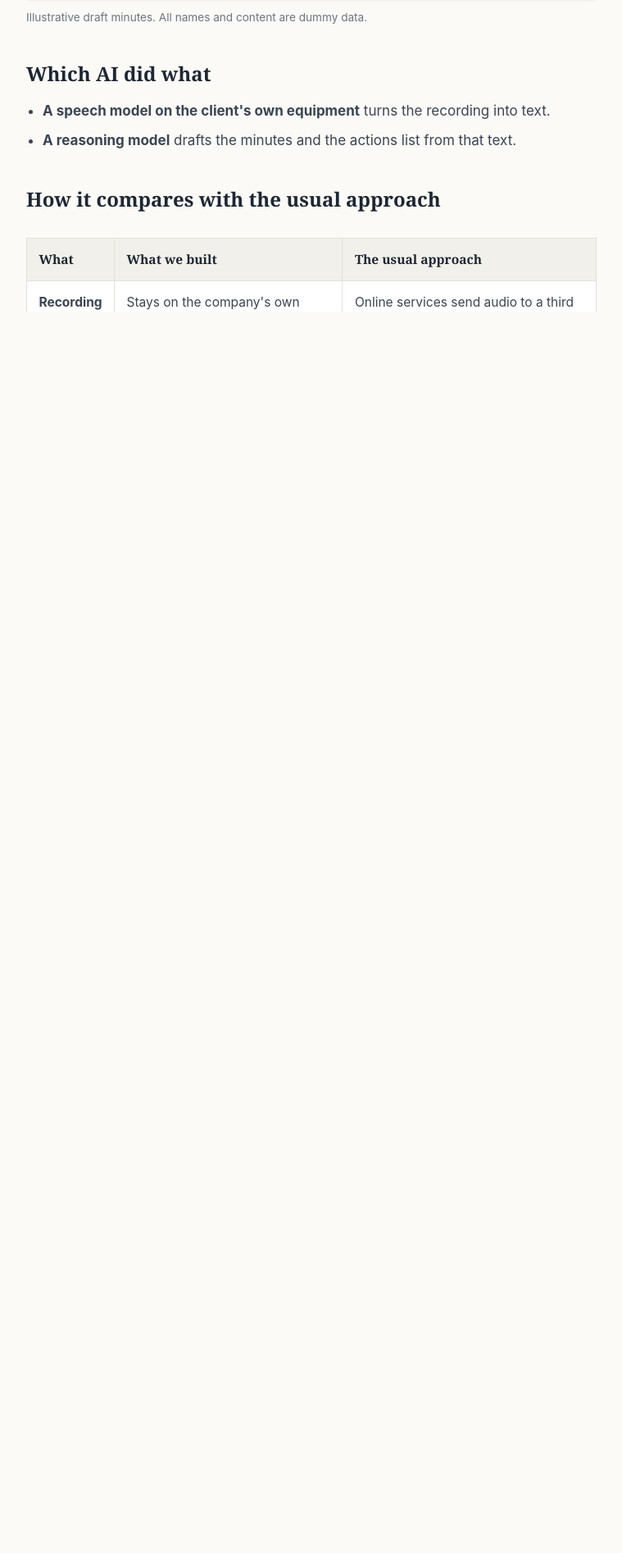
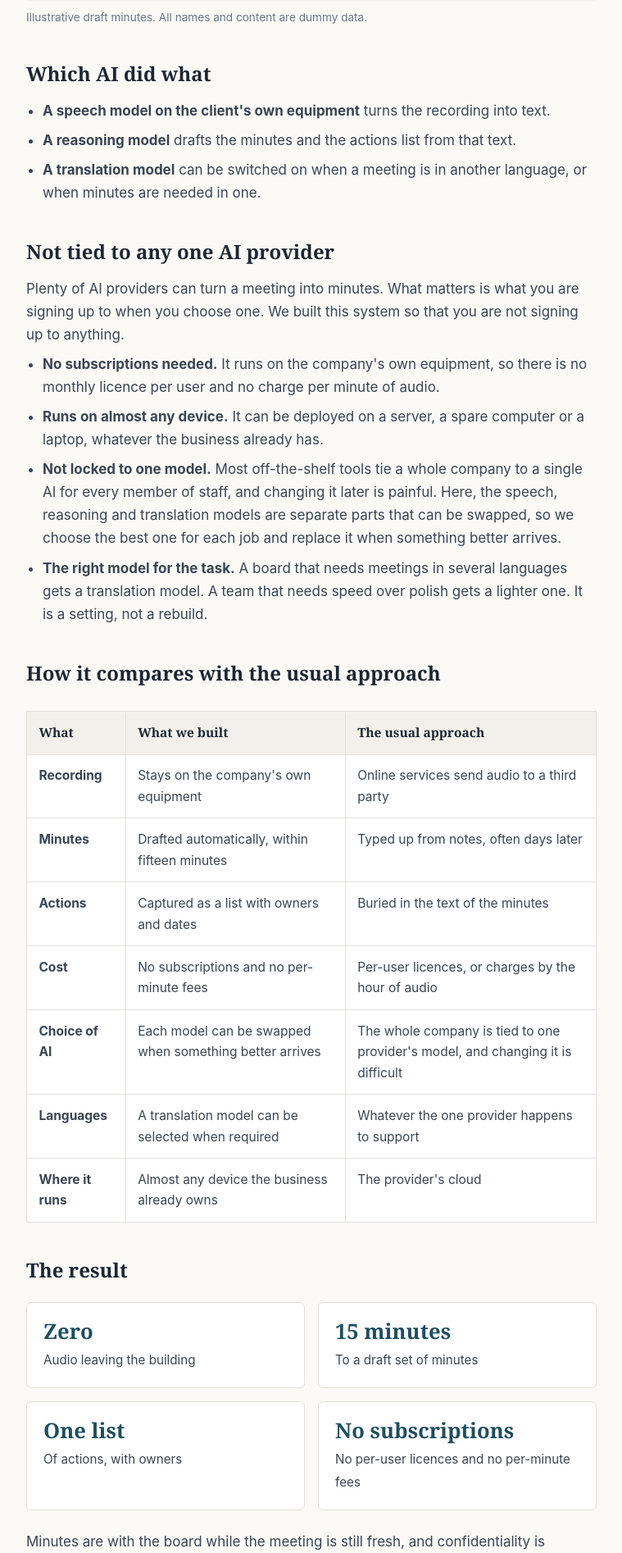
Before and after one commit to stuart-ops/testlane-project, a Django app: page /case-studies/board-minutes/ in a window 1280 px wide. Shown: the part 1145-3039 px from the top of the page at 82% size, without its empty margins (260-1019 px from the left). Before the commit the page ends 1525 px from the top, so only its background shows below. Run offline with Django 5.2, Linux system fonts and the light colour scheme.

Commit message:
content(minutes): not tied to one AI provider, no subscriptions, any device, swappable models incl translation

```diff
--- a/templates/public_pages/case-studies/sovereign-whisper.html
+++ b/templates/public_pages/case-studies/sovereign-whisper.html
@@ -34,14 +34,31 @@
     <h2>The problem</h2><p>Boardrooms and legal discussions produce recordings that cannot safely be sent to an online transcription service. Using one risks confidentiality and, in some cases, legal privilege. The alternative is a person typing minutes from memory and scribbled notes days later.</p><h2>What we did</h2><p>Meetings are recorded on a phone and the file moves straight to a server inside the client's own office. The recording is turned into text there, drafted into minutes with a clear list of actions, and sent to the right people as a PDF.</p><p>At no point does the audio pass through a third party. Actions go straight onto the client's own task board, so nothing gets lost between the meeting and the follow-up.</p>
     <figure class="figure"><img src="{% static 'img/whisper.png' %}" alt="Mock-up of draft board minutes with an actions list"><figcaption>Illustrative draft minutes. All names and content are dummy data.</figcaption></figure>
     <h2>Which AI did what</h2>
-    <ul><li><strong>A speech model on the client's own equipment</strong> turns the recording into text.</li><li><strong>A reasoning model</strong> drafts the minutes and the actions list from that text.</li></ul>
+    <ul>
+      <li><strong>A speech model on the client's own equipment</strong> turns the recording into text.</li>
+      <li><strong>A reasoning model</strong> drafts the minutes and the actions list from that text.</li>
+      <li><strong>A translation model</strong> can be switched on when a meeting is in another language, or when minutes are needed in one.</li>
+    </ul>
+
+    <h2>Not tied to any one AI provider</h2>
+    <p>Plenty of AI providers can turn a meeting into minutes. What matters is what you are signing up to when you choose one. We built this system so that you are not signing up to anything.</p>
+    <ul>
+      <li><strong>No subscriptions needed.</strong> It runs on the company's own equipment, so there is no monthly licence per user and no charge per minute of audio.</li>
+      <li><strong>Runs on almost any device.</strong> It can be deployed on a server, a spare computer or a laptop, whatever the business already has.</li>
+      <li><strong>Not locked to one model.</strong> Most off-the-shelf tools tie a whole company to a single AI for every member of staff, and changing it later is painful. Here, the speech, reasoning and translation models are separate parts that can be swapped, so we choose the best one for each job and replace it when something better arrives.</li>
+      <li><strong>The right model for the task.</strong> A board that needs meetings in several languages gets a translation model. A team that needs speed over polish gets a lighter one. It is a setting, not a rebuild.</li>
+    </ul>
+
     <h2>How it compares with the usual approach</h2>
     <div class="table-wrap"><table class="compare">
       <thead><tr><th>What</th><th>What we built</th><th>The usual approach</th></tr></thead>
-      <tbody><tr><td><strong>Recording</strong></td><td>Stays on the company's own equipment</td><td>Online services send audio to a third party</td></tr><tr><td><strong>Minutes</strong></td><td>Drafted automatically, within fifteen minutes</td><td>Typed up from notes, often days later</td></tr><tr><td><strong>Actions</strong></td><td>Captured as a list with owners and dates</td><td>Buried in the text of the minutes</td></tr><tr><td><strong>Cost</strong></td><td>No per-minute fees</td><td>Transcription services charge by the hour of audio</td></tr></tbody>
+      <tbody><tr><td><strong>Recording</strong></td><td>Stays on the company's own equipment</td><td>Online services send audio to a third party</td></tr><tr><td><strong>Minutes</strong></td><td>Drafted automatically, within fifteen minutes</td><td>Typed up from notes, often days later</td></tr><tr><td><strong>Actions</strong></td><td>Captured as a list with owners and dates</td><td>Buried in the text of the minutes</td></tr><tr><td><strong>Cost</strong></td><td>No subscriptions and no per-minute fees</td><td>Per-user licences, or charges by the hour of audio</td></tr>
+        <tr><td><strong>Choice of AI</strong></td><td>Each model can be swapped when something better arrives</td><td>The whole company is tied to one provider's model, and changing it is difficult</td></tr>
+        <tr><td><strong>Languages</strong></td><td>A translation model can be selected when required</td><td>Whatever the one provider happens to support</td></tr>
+        <tr><td><strong>Where it runs</strong></td><td>Almost any device the business already owns</td><td>The provider's cloud</td></tr></tbody>
     </table></div>
     <h2>The result</h2>
-    <div class="results"><div class="result"><strong>Zero</strong><span>Audio leaving the building</span></div><div class="result"><strong>15 minutes</strong><span>To a draft set of minutes</span></div><div class="result"><strong>One list</strong><span>Of actions, with owners</span></div><div class="result"><strong>No fees</strong><span>Per meeting or per minute</span></div></div>
+    <div class="results"><div class="result"><strong>Zero</strong><span>Audio leaving the building</span></div><div class="result"><strong>15 minutes</strong><span>To a draft set of minutes</span></div><div class="result"><strong>One list</strong><span>Of actions, with owners</span></div><div class="result"><strong>No subscriptions</strong><span>No per-user licences and no per-minute fees</span></div></div>
     <p>Minutes are with the board while the meeting is still fresh, and confidentiality is protected by design rather than by trust in a supplier.</p>
     <p style="margin-top:2rem"><a class="btn btn-primary" href="mailto:stuart@testlane.ai">Talk to us about something similar</a></p>
   </div>
```
